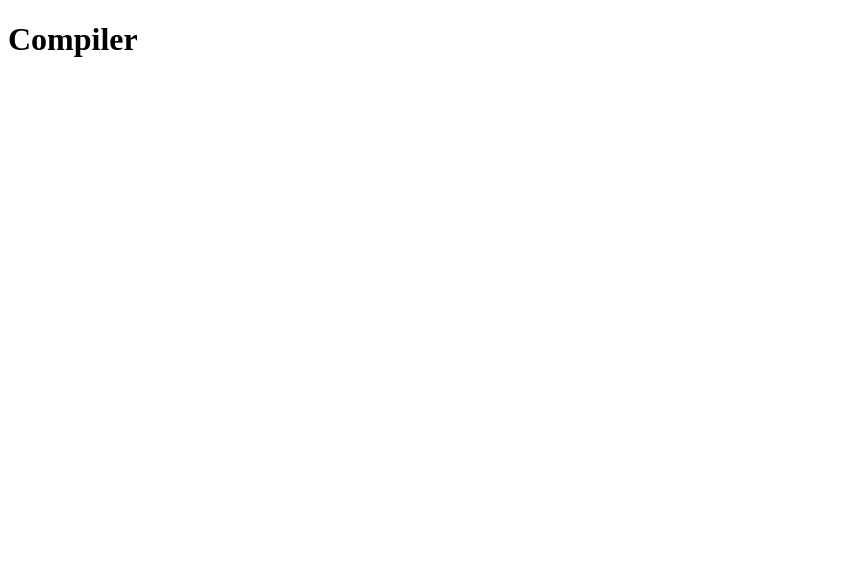
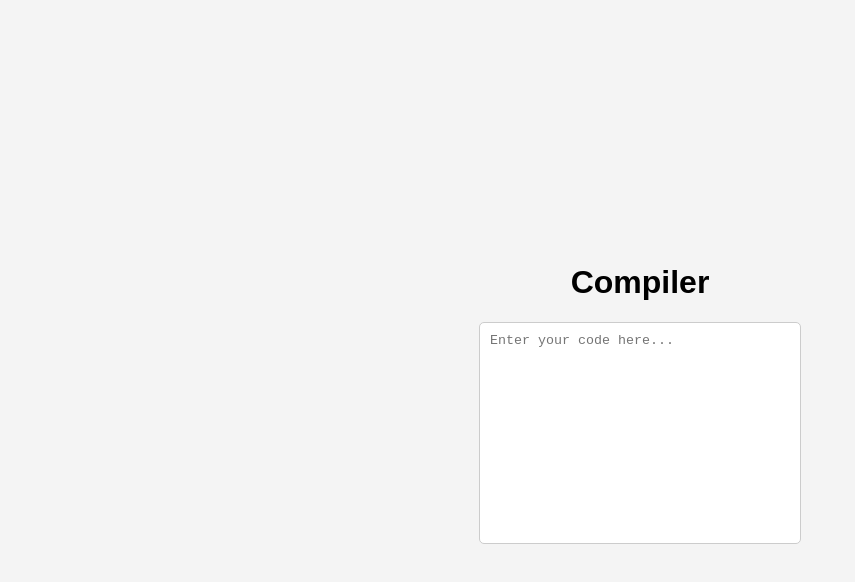
Before and after one commit to mmk4-81/Compiler, a plain HTML site: page index.html in a window 1280 px wide. Shown: the whole page, without its empty margins (0-855 px from the left). Drawn offline with Linux system fonts and the light colour scheme.

Commit message:
textarea

```diff
--- a/index.html
+++ b/index.html
@@ -3,12 +3,14 @@
 <head>
     <meta charset="UTF-8">
     <meta name="viewport" content="width=device-width, initial-scale=1.0">
+    <link rel="stylesheet" href="style.css">
     <title>Compiler</title>
 </head>
 <body>
 
     <div class="compiler-container">
         <h1>Compiler</h1>
+        <textarea id="input-code" placeholder="Enter your code here..."></textarea><br>
     </div>
 
 
--- a/style.css
+++ b/style.css
@@ -12,3 +12,13 @@ body {
 .compiler-container {
     text-align: center;
 }
+
+textarea {
+    width: 300px;
+    height: 200px;
+    padding: 10px;
+    margin-bottom: 10px;
+    border: 1px solid #ccc;
+    border-radius: 5px;
+    resize: none;
+}
```
